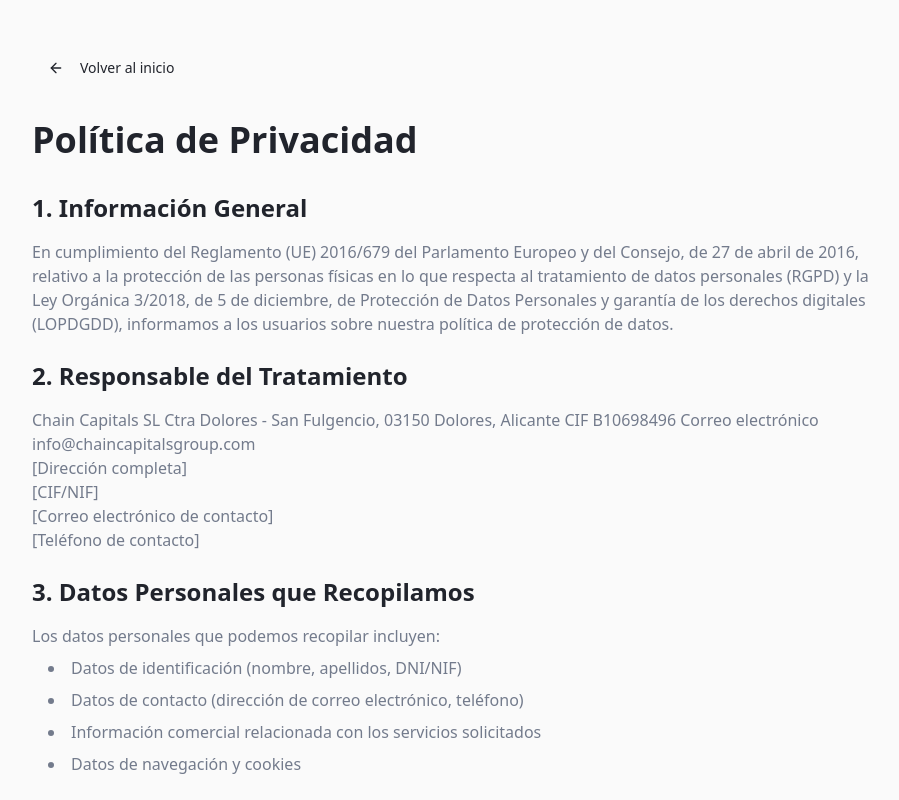
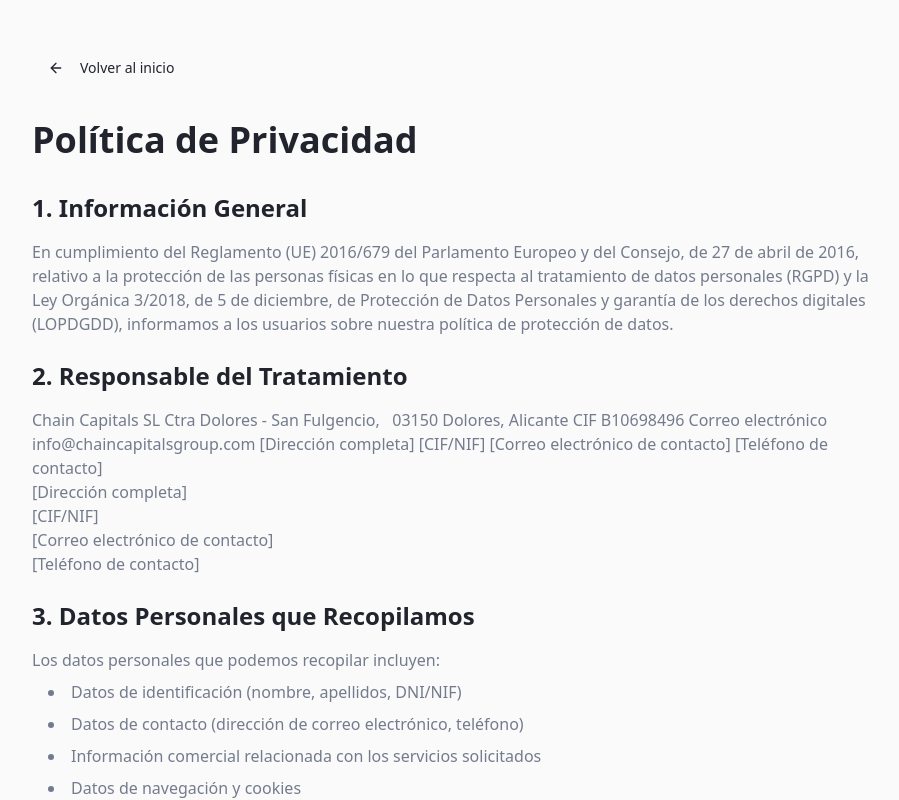
Before and after one commit to cryp2me/Chain-Capitals-Group-Voice-Agents, a React (Vite) app: page /politica-privacidad in a window 1280 px wide. Shown: the top 800 px of the page, without its empty margins (176-1075 px from the left). Built offline with nearby package versions, Linux system fonts and the light colour scheme; the HTML template or start-up script is replaced by a standard one.

Commit message:
Visual edit in Lovable
Edited UI in Lovable

```diff
--- a/src/pages/PoliticaPrivacidad.tsx
+++ b/src/pages/PoliticaPrivacidad.tsx
@@ -27,12 +27,11 @@ const PoliticaPrivacidad = () => {
           <section>
             <h2 className="text-2xl font-semibold mb-4">2. Responsable del Tratamiento</h2>
             <p className="text-muted-foreground">Chain Capitals SL
-Ctra Dolores - San Fulgencio,
-03150 Dolores, Alicante
-CIF B10698496
-Correo electrónico info@chaincapitalsgroup.com
-
-            <br />
+Ctra Dolores - San Fulgencio,   03150 Dolores, Alicante CIF B10698496 Correo electrónico info@chaincapitalsgroup.com
+[Dirección completa]
+[CIF/NIF]
+[Correo electrónico de contacto]
+[Teléfono de contacto]<br />
               [Dirección completa]<br />
               [CIF/NIF]<br />
               [Correo electrónico de contacto]<br />
```
